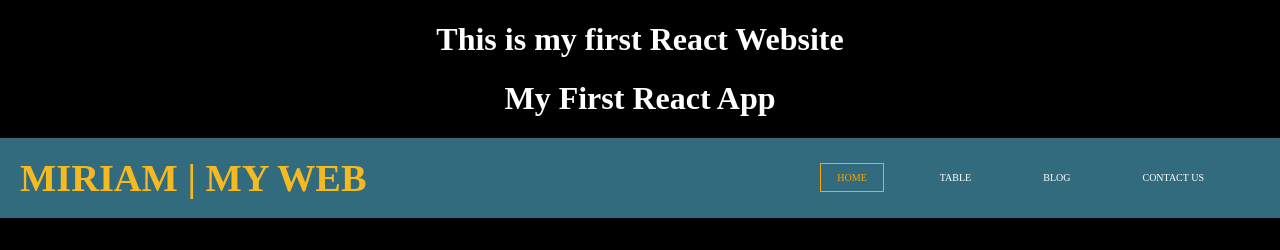
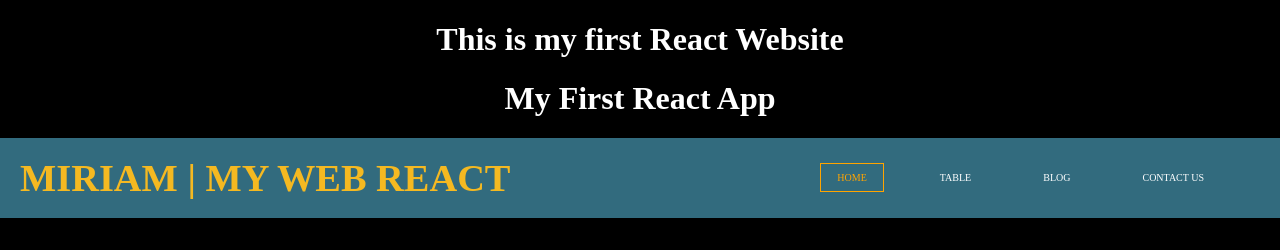
Before and after one commit to miri17azogue/myfirstreactapp, a React (Create React App) app: page / in a window 1280 px wide. Shown: the top 250 px of the page. Built offline with nearby package versions, Linux system fonts and the light colour scheme.

Commit message:
cambio nombre

```diff
--- a/src/NavBar.js
+++ b/src/NavBar.js
@@ -11,7 +11,7 @@ function NavBar() {
       <nav className='navbar'>
         <div className='nav-container'>
           <NavLink exact to='/' className='nav-logo'>
-            Miriam | My Web
+            Miriam | My Web React
             <i className='fas fa-code'></i>
           </NavLink>
 
```
